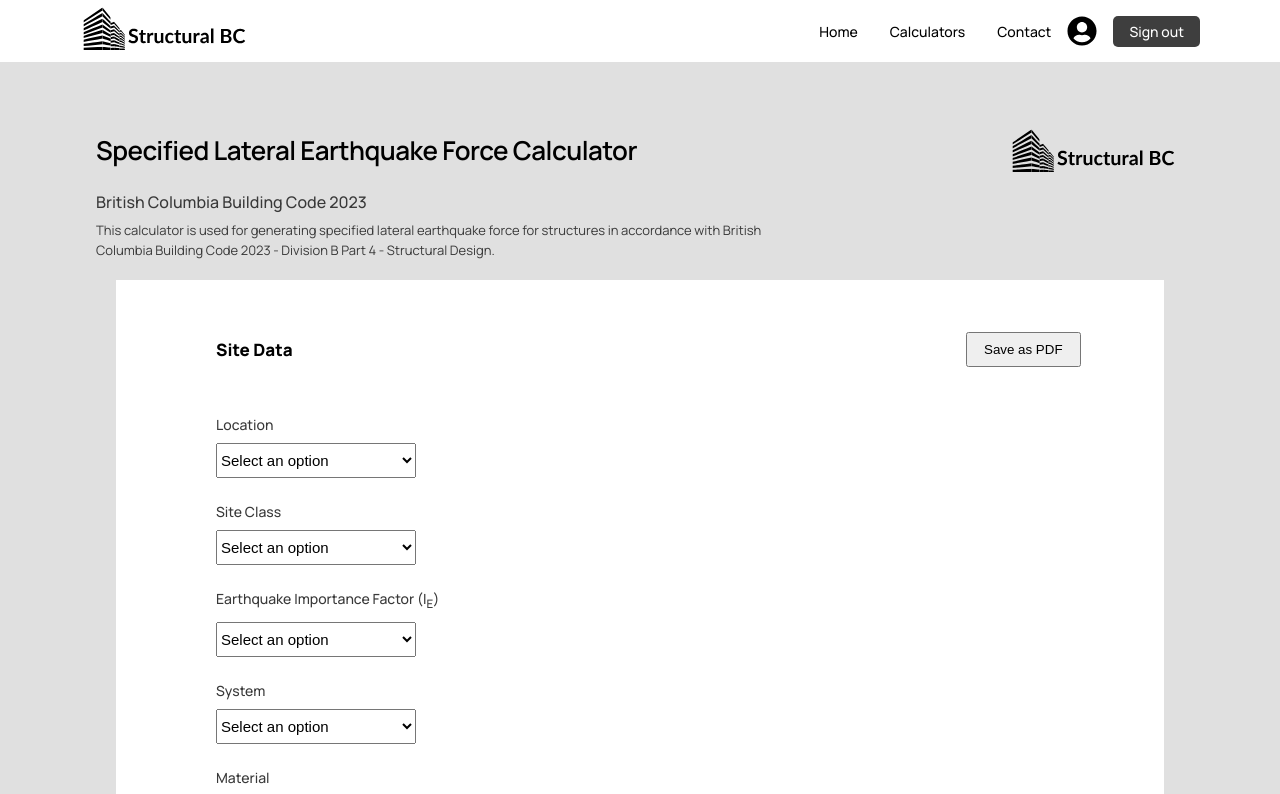
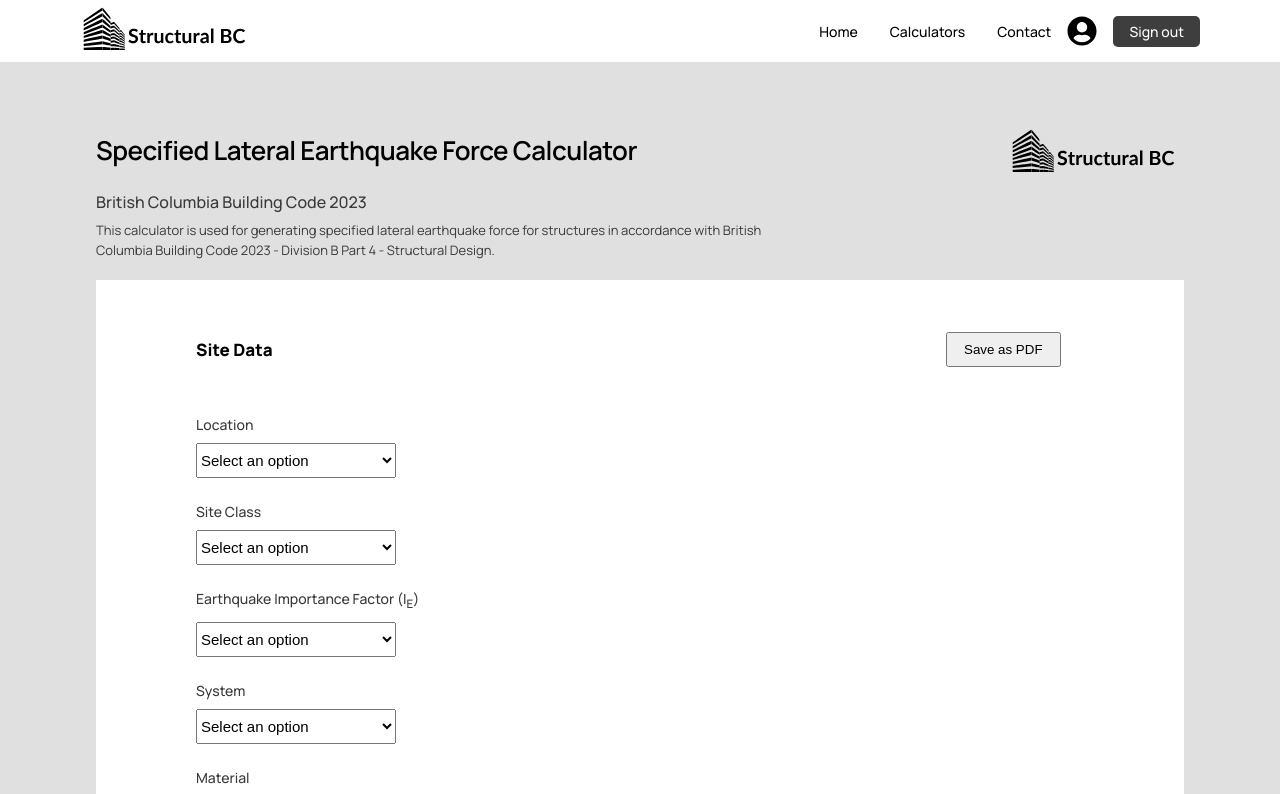
Before and after one commit to ryanjgreen/Structural-BC, a React (Create React App) app: page /calculators in a window 1280 px wide. Shown: the top 794 px of the page. Built offline with nearby package versions, Linux system fonts and the light colour scheme; sample sign-in values are in the browser's storage.

Commit message:
align right

```diff
--- a/src/pages/calculatorspage/earthquake.css
+++ b/src/pages/calculatorspage/earthquake.css
@@ -69,7 +69,7 @@
 
  .WhiteSheet {
   background-color: white;
-  width: 1048px; /* Adjust the width as needed */
+  width: 100%; /* Adjust the width as needed */
   display: flex;
   flex-direction: column;; /* Adjust the height as needed */
   margin-top: 20px; /* Adjust the top margin as needed for spacing */
--- a/src/pages/questions/questions.css
+++ b/src/pages/questions/questions.css
@@ -59,8 +59,7 @@
 
 .values {
 
-margin-bottom: 1rem;
-margin-left: 5rem;
+align-items: right;
 
 }
 
```
